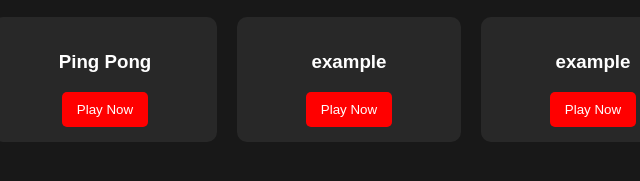
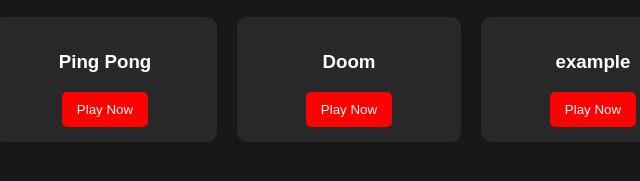
Before and after one commit to SigmaMarley/Marleyisthegoat, a plain HTML site: page index.html in a window 1280 px wide. Shown: the part 287-468 px from the top of the page, 535-1175 px from the left. Drawn offline with Linux system fonts and the light colour scheme.

Commit message:
Update index.html

```diff
--- a/index.html
+++ b/index.html
@@ -77,7 +77,7 @@
             { title: "1v1 lol", url: "https://playfreegamesonlinewithoutdownloading.github.io/1v1-lol.html" },
             { title: "Run 1 (A little laggy)", url: "https://sites.google.com/site/unblockedgamesportal/run-1" },
             { title: "Ping Pong", url: "https://marleyc.w3spaces.com/index.html" },
-            { title: "example", url: "https://example.com/newgame2" },
+            { title: "Doom", url: "https://archive.org/details/doom-play" },
             { title: "example", url: "https://example.com/newgame2" }
         ];
 
```
